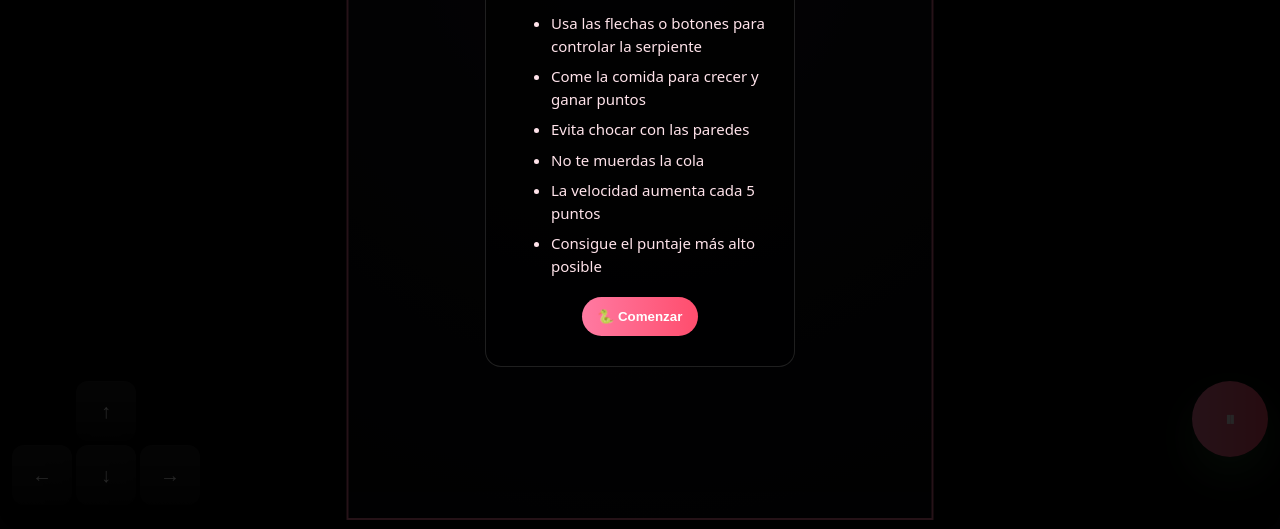
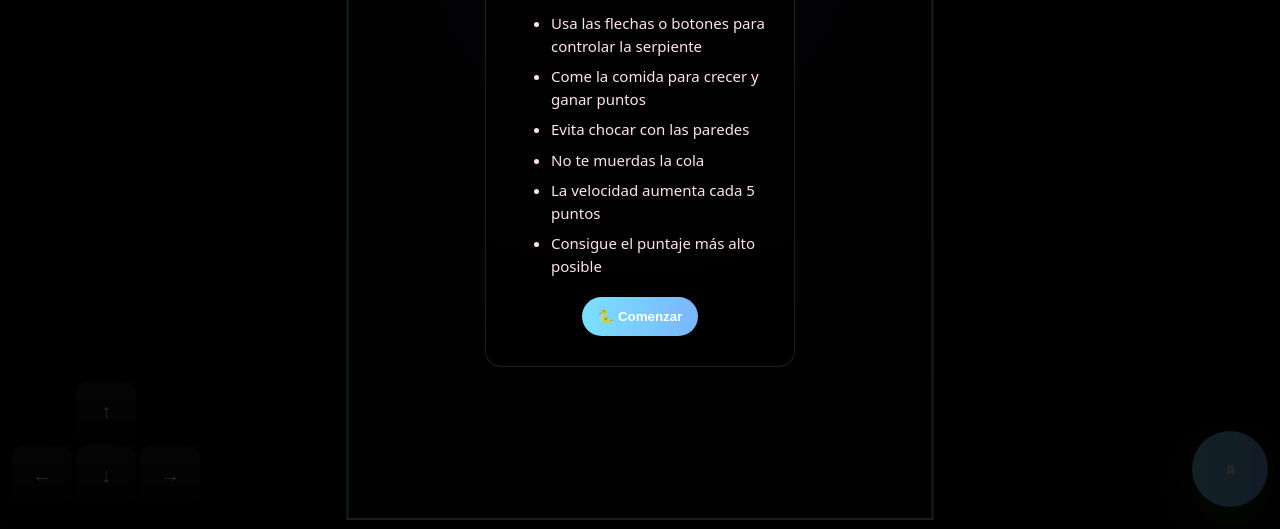
Before and after one commit to Susan9620/Juego, a website: page frontend/snake.html in a window 1280 px wide. Shown: the part 271-800 px from the top of the page. Drawn offline with Linux system fonts and the light colour scheme.

Commit message:
love crush

```diff
--- a/frontend/laberinto.html
+++ b/frontend/snake.html
@@ -7,6 +7,14 @@
     <title>Snake Xenzia 🐍</title>
     <link rel="stylesheet" href="global.css" />
     <style>
+        :root {
+            --acento-1: #7AE0FF;
+            --acento-2: #7AB6FF;
+            --panel: rgba(0, 0, 0, .6);
+            --texto: #fff;
+            --atenuado: #ffffffcc;
+        }
+
         body {
             margin: 0;
             overflow: hidden;
@@ -129,6 +137,12 @@
             gap: 12px;
             padding: 0 12px;
             z-index: 10
+        }
+
+        #btnPausa2 {
+            position: relative;
+            bottom: -50px;
+            /* Empuja el botón hacia abajo */
         }
 
         .pad {
@@ -704,7 +718,7 @@
                 contexto.fillRect(0, 0, MUNDO_ANCHO, MUNDO_ALTO);
 
                 // Bordes - ahora se verán completos en móviles
-                contexto.strokeStyle = '#ff7aa2';
+                contexto.strokeStyle = '#7AE0FF';
                 contexto.lineWidth = 2;
                 contexto.strokeRect(0, 0, MUNDO_ANCHO, MUNDO_ALTO);
 
```
Also changed, not shown: frontend/index.html (+10 -10 lines).
